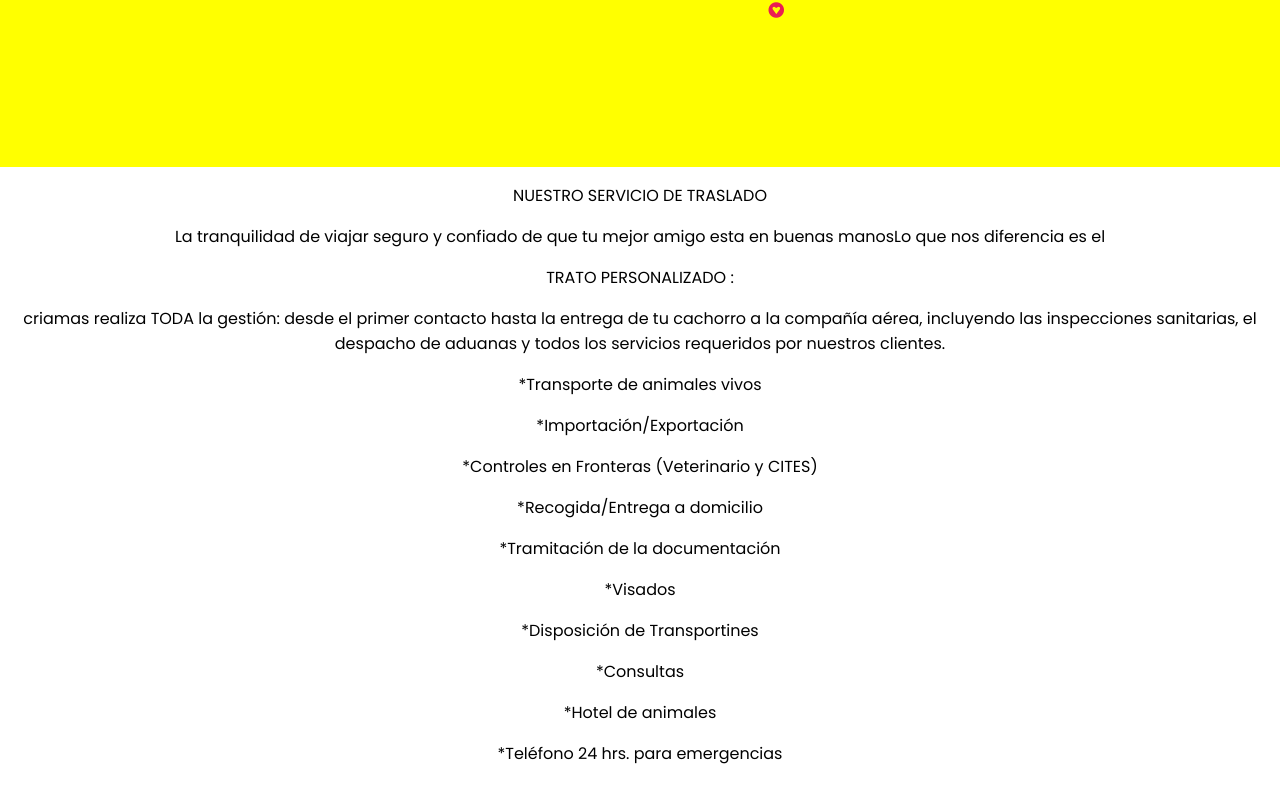
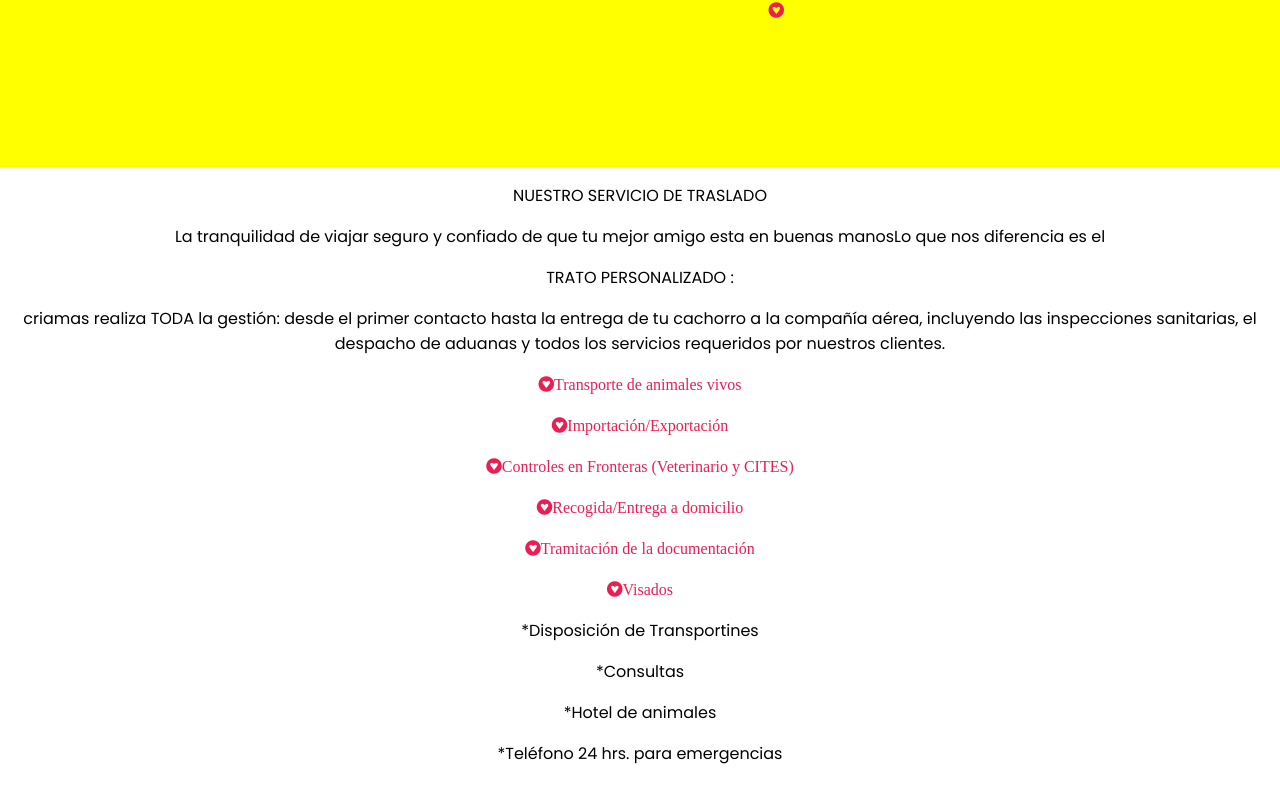
Before and after one commit to osmarycarrillo/criamas-project, a React (Create React App) app in the folder criamas/: page /transfers in a window 1280 px wide. Shown: the part 374-1159 px from the top of the page. Built offline with nearby package versions, Linux system fonts and the light colour scheme.

Commit message:
styles: agrego corazones

```diff
--- a/criamas/src/components/Transfers.js
+++ b/criamas/src/components/Transfers.js
@@ -18,12 +18,12 @@ class Transfers extends Component {
                 <p>criamas realiza TODA la gestión: desde el primer contacto hasta la entrega de tu cachorro a la compañía aérea, incluyendo las inspecciones sanitarias, el despacho de aduanas y todos los servicios requeridos por nuestros clientes.</p>
                 <div className="viñetas">
                     <div className="left">
-                        <p className="v">*Transporte de animales vivos</p>
-                        <p className="v">*Importación/Exportación</p>
-                        <p className="v">*Controles en Fronteras (Veterinario y CITES)</p>
-                        <p className="v">*Recogida/Entrega a domicilio</p>
-                        <p className="v">*Tramitación de la documentación</p>
-                        <p className="v">*Visados</p>
+                    <p className="heart">  <i class="fab fa-gratipay">Transporte de animales vivos</i></p>
+                    <p className="heart">  <i class="fab fa-gratipay">Importación/Exportación</i></p>
+                    <p className="heart">  <i class="fab fa-gratipay">Controles en Fronteras (Veterinario y CITES)</i></p>
+                    <p className="heart">  <i class="fab fa-gratipay">Recogida/Entrega a domicilio</i></p>
+                    <p className="heart">  <i class="fab fa-gratipay">Tramitación de la documentación</i></p>
+                    <p className="heart">  <i class="fab fa-gratipay">Visados</i></p>
                     </div>
                     <div className="rigth">
                         <p className="v">*Disposición de Transportines</p>
--- a/criamas/src/stylesheet/App.scss
+++ b/criamas/src/stylesheet/App.scss
@@ -22,7 +22,7 @@ Estilo componente
     display: flex;
     border-top: 50px;
     padding:10%;
-    background: #efd0d1;
+    background: #EFD0D1;
     position: relative;
     width: 100%;
     height: 100%;
```
